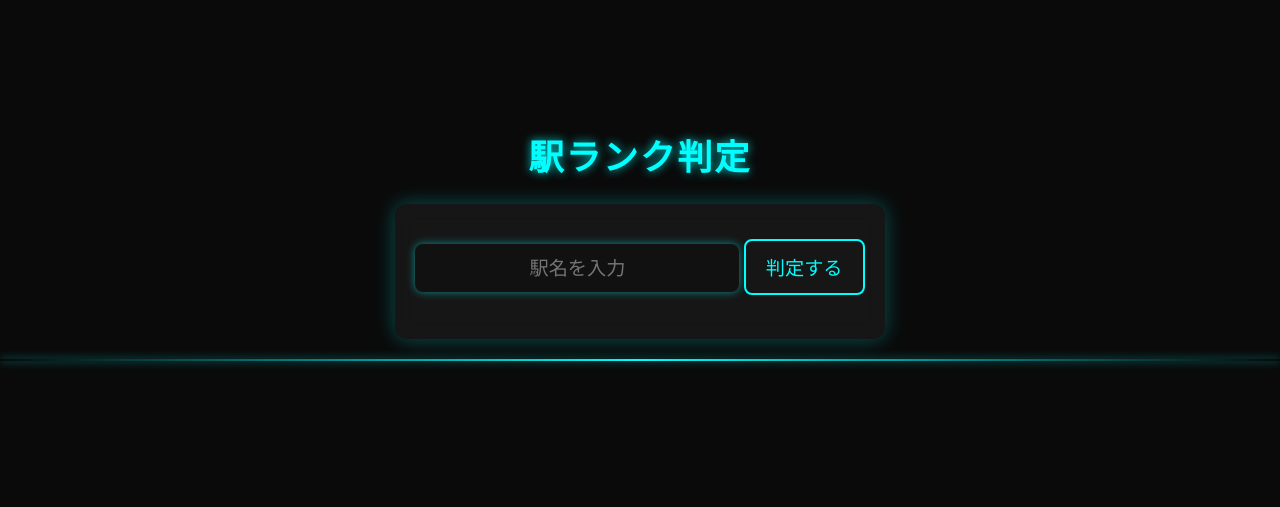
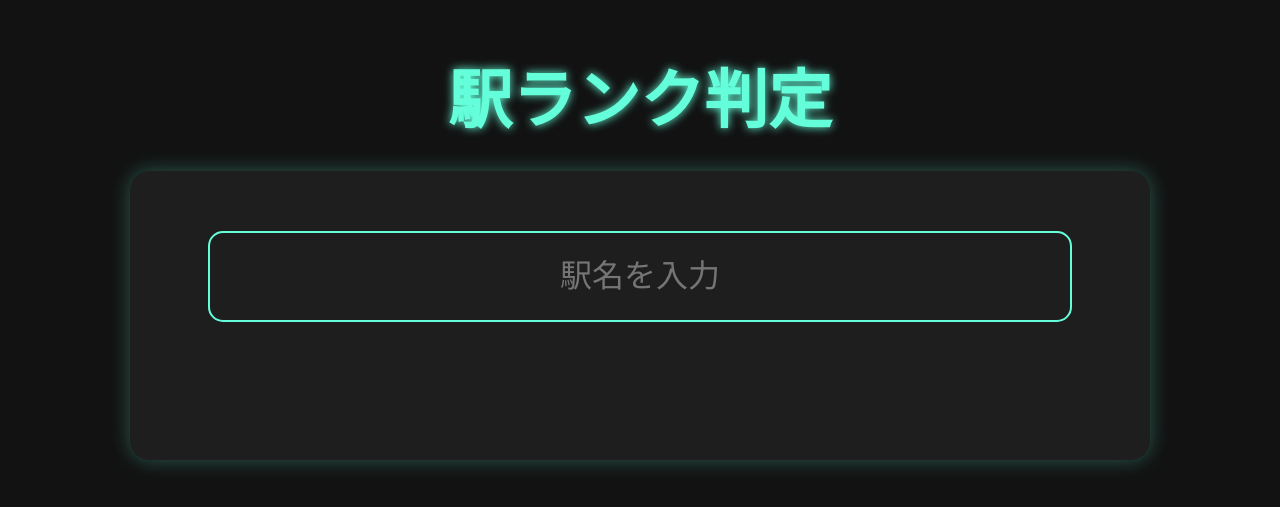
Before and after one commit to ararky/lab, a plain HTML site: page station/index.html in a window 1280 px wide. Shown: the part 167-674 px from the top of the page. Drawn offline with Linux system fonts and the light colour scheme.

Commit message:
Update index.html

```diff
--- a/station/index.html
+++ b/station/index.html
@@ -5,12 +5,10 @@
     <meta name="viewport" content="width=device-width, initial-scale=1.0">
     <title>駅名ランク判定</title>
     <style>
-        @import url('https://fonts.googleapis.com/css2?family=Orbitron:wght@400;700&display=swap');
-
         body {
-            font-family: 'Orbitron', sans-serif;
-            background: #0a0a0a;
-            color: #fff;
+            font-family: 'Arial Black', sans-serif; /* 太字フォントに変更 */
+            background: #121212; /* ダークモードの背景色 */
+            color: #e0e0e0;
             text-align: center;
             display: flex;
             flex-direction: column;
@@ -18,111 +16,79 @@
             justify-content: center;
             height: 100vh;
             margin: 0;
-            overflow: hidden;
+            font-size: 28px; /* フォントサイズをさらに大きく */
         }
 
         h1 {
-            font-size: 2.2rem;
-            font-weight: 700;
-            text-transform: uppercase;
-            letter-spacing: 2px;
-            color: #0ff;
-            text-shadow: 0 0 10px rgba(0, 255, 255, 0.8);
+            font-size: 4rem;
+            color: #64ffda; /* ネオンカラー */
+            margin-bottom: 30px;
+            text-shadow: 0 0 10px #64ffda;
         }
 
         .container {
             background: rgba(255, 255, 255, 0.05);
-            padding: 20px;
-            border-radius: 12px;
-            backdrop-filter: blur(10px);
-            box-shadow: 0 0 20px rgba(0, 255, 255, 0.3);
+            padding: 60px;
+            border-radius: 20px;
+            width: 80%;
+            max-width: 900px;
+            box-shadow: 0 0 20px rgba(100, 255, 218, 0.3);
         }
 
         input {
-            width: 300px;
-            padding: 12px;
-            font-size: 1.2rem;
-            border: none;
-            border-radius: 8px;
+            width: 90%;
+            padding: 25px;
+            font-size: 2rem;
+            border: 2px solid #64ffda;
+            border-radius: 15px;
             text-align: center;
-            background: #111;
-            color: #0ff;
+            background: #1e1e1e;
+            color: #64ffda;
+            margin-bottom: 30px;
             outline: none;
-            font-family: 'Orbitron', sans-serif;
-            transition: 0.3s;
-            box-shadow: 0 0 8px rgba(0, 255, 255, 0.5);
-        }
-
-        input:focus {
-            box-shadow: 0 0 15px rgba(0, 255, 255, 0.8);
         }
 
         button {
-            margin-top: 15px;
-            padding: 12px 20px;
-            font-size: 1.2rem;
-            border: 2px solid #0ff;
-            border-radius: 8px;
-            background: transparent;
-            color: #0ff;
+            padding: 25px 50px;
+            font-size: 2rem;
+            border: none;
+            border-radius: 15px;
+            background: linear-gradient(to right, #64ffda, #00bfa5);
+            color: #121212;
             cursor: pointer;
-            transition: 0.3s ease-in-out;
-            font-family: 'Orbitron', sans-serif;
-            text-transform: uppercase;
+            transition: transform 0.2s ease-in-out;
         }
 
         button:hover {
-            background: #0ff;
-            color: #000;
-            box-shadow: 0 0 20px rgba(0, 255, 255, 0.8);
+            transform: scale(1.05);
         }
 
         #result {
-            margin-top: 20px;
-            font-size: 1.5rem;
-            opacity: 0;
-            transition: opacity 0.5s ease-in-out;
+            margin-top: 40px;
+            font-size: 3rem;
+            font-weight: bold;
+            color: #64ffda;
+            text-shadow: 0 0 15px #64ffda;
         }
 
         .rank-in {
-            color: #0f0;
-            text-shadow: 0 0 15px rgba(0, 255, 0, 0.8);
+            color: #a5d6a7;
         }
 
         .out {
-            color: #f00;
-            text-shadow: 0 0 15px rgba(255, 0, 0, 0.8);
-        }
-
-        .neon-line {
-            width: 100%;
-            height: 2px;
-            background: linear-gradient(to right, transparent, #0ff, transparent);
-            box-shadow: 0 0 8px rgba(0, 255, 255, 0.6);
-            margin-top: 20px;
-            animation: pulse 2s infinite;
-        }
-
-        @keyframes pulse {
-            0%, 100% {
-                opacity: 0.6;
-            }
-            50% {
-                opacity: 1;
-            }
+            color: #ef9a9a;
         }
     </style>
 </head>
 <body>
 
-
     <h1>駅ランク判定</h1>
     <div class="container">
-        <input type="text" id="stationInput" placeholder="駅名を入力">
-        <button onclick="checkRank()">判定する</button>
+        <form onsubmit="checkRank(); return false;">
+            <input type="text" id="stationInput" placeholder="駅名を入力">
+            <input type="submit" style="display: none;"> </form>
         <p id="result"></p>
     </div>
-    <div class="neon-line"></div>
 
     <script>
         let stations = [];
```
